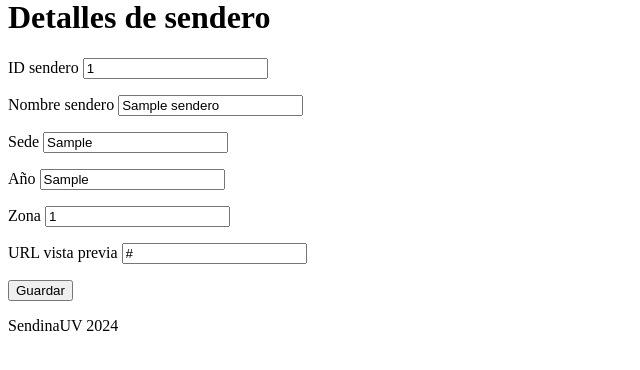
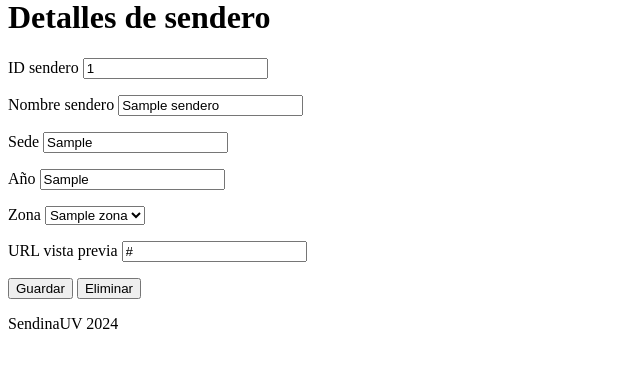
Before and after one commit to Froshlee14/SendinaUV, a PHP site: page /senderosUV/sendero/editar/1 in a window 1280 px wide. Shown: the part 136-506 px from the top of the page, without its empty margins (0-640 px from the left). Run offline with PHP 8.4, Linux system fonts and the light colour scheme; tables that the repository leaves empty or names only in its code hold one stand-in row (values such as "Sample post"); some libraries are stand-ins or nearby versions.

Commit message:
Modificaciones para cargar las zonas

```diff
--- a/controladores/senderoControlador.php
+++ b/controladores/senderoControlador.php
@@ -1,6 +1,7 @@
 <?php
 
-require_once 'entidades/senderoBean.php';
+require_once 'entidades/SenderoBean.php';
+require_once 'entidades/ZonaBean.php';
 
 class SenderoControlador extends Controlador{
 
@@ -9,6 +10,7 @@ class SenderoControlador extends Controlador{
 		$this->vista->mensaje = "";
 		$this->vista->sendero_lista = [];
 		$this->vista->sendero = null;
+		$this->vista->zona_lista = [];
 		//echo "<p> Nuevo sendero controlador </p>";
 	}
 
@@ -70,8 +72,11 @@ class SenderoControlador extends Controlador{
 		//var_dump($parametros);
 		$id_sendero = $parametros[0];
 		$sendero = $this->modelo->select($id_sendero);
+		//Tambien obtengo la lista de zonas para desplegarlas en un select field
+		$zonas = $this->modelo->selectZonas();
 
 		$this->vista->sendero = $sendero;
+		$this->vista->zona_lista = $zonas;
 		$this->renderizar('sendero/editor');
 	}
 
--- /dev/null
+++ b/entidades/ZonaBean.php
@@ -0,0 +1,33 @@
+<?php
+
+class zonaBean{
+	private $id_zona;
+	private $nombre;
+
+	public function __construct(
+			$id_zona = null,
+			$nombre = null
+		) {
+
+		$this->id_zona = $id_zona;
+		$this->nombre = $nombre;
+	}
+
+	public function set_id_zona($id_zona) {
+        $this->id_zona = $id_zona;
+    }
+
+    public function get_id_zona() {
+        return $this->id_zona;
+    }
+
+	public function set_nombre($nombre) {
+        $this->nombre = $nombre;
+    }
+
+    public function get_nombre() {
+        return $this->nombre;
+    }
+}
+
+?>
--- a/entidades/senderoBean.php
+++ b/entidades/senderoBean.php
@@ -1,6 +1,6 @@
 <?php
 
-class senderoBean {
+class SenderoBean {
     private $id_sendero;
     private $nombre;
     private $sede;
--- a/modelos/senderoModelo.php
+++ b/modelos/senderoModelo.php
@@ -63,6 +63,29 @@ class SenderoModelo extends Modelo{
 		}
 	}
 
+	public function selectZonas(){
+
+		$lista = [];
+		$sql = 'SELECT * from zona;';
+
+		try{
+			$query = $this->conexion->connect()->query($sql);
+
+			while($row = $query->fetch()) {
+
+				$zona = new ZonaBean(
+					$row['id_zona'],
+					$row['nombre']
+				);
+				array_push($lista, $zona);
+			}
+			return $lista;
+		}
+		catch(PDOException $e) {
+			return [];
+		}
+	}
+
 	public function insert($sendero){
         //Insertar datos de sendero a loa BD
 
--- a/vistas/sendero/editor.php
+++ b/vistas/sendero/editor.php
@@ -16,7 +16,8 @@
 
 		<?php
 			//var_dump($this->sendero_lista);
-			require_once 'entidades/senderoBean.php';
+			//require_once 'entidades/SenderoBean.php';
+			//var_dump($this->zona_lista);
 
 			$id_sendero = 0;
 			$nombre = '';
@@ -36,7 +37,7 @@
 		?>
 
 
-        <form action="<?php echo constant('URL') ?>sendero/guardar" method="post">
+        <form action="#" method="post" id="senderoForm">
 
             <p>
                 <label for="id_sendero">ID sendero</label>
@@ -55,17 +56,29 @@
             <label for="year">Año</label>
             <input type="text" name="year" value="<?php echo $year ?>" required>
             </p>
+
+
             <p>
             <label for="id_zona">Zona</label>
-            <input type="text" name="id_zona" value="<?php echo $id_zona ?>" required>
+            <select id="id_zona" name="id_zona">
+            <?php foreach ($this->zona_lista as $z): ?>
+                <option value="<?= $z->get_id_zona() ?>" <?= $z->get_id_zona() == $id_zona ? 'selected' : '' ?>>
+                    <?php echo $z->get_nombre(); ?>
+                </option>
+            <?php endforeach; ?>
+			</select>
             </p>
-            <p>
+
+			<p>
             <label for="url_recursos">URL vista previa</label>
             <input type="text" name="url_recursos" value="<?php echo $url_recursos ?>" required>
             </p>
 
             <p>
-                <input type="submit" value="Guardar">
+                <input type="submit" value="Guardar" onclick="prepareSubmit('guardar')">
+				<?php if($this->sendero !== null){ ?>
+				<input type="submit" value="Eliminar" onclick="prepareSubmit('borrar')">
+				<?php } ?>
             </p>
         </form>
 
@@ -74,6 +87,25 @@
 	</div>
 
 	<?php  require 'vistas/footer.php' ?>
+
+
+	<script>
+		//Tengo 2 botones dentro del mismo formulario, pero cada uno llama a un Servlet diferente.
+	    function prepareSubmit(action) {
+
+	    	var form = document.getElementById('senderoForm');
+
+	        if (action === 'guardar') {
+	            form.method = 'post';
+	            form.action = '<?php echo constant('URL') ?>sendero/guardar';
+	        } else if (action === 'borrar') {
+	            form.method = 'get';
+	            form.action= '<?php echo constant('URL') ?>sendero/borrar';
+	        }
+	        //form.submit();
+	    }
+	</script>
+
 </body>
 
 </html>
--- a/vistas/sendero/index.php
+++ b/vistas/sendero/index.php
@@ -16,7 +16,7 @@
 
 		<?php
 			//var_dump($this->sendero_lista);
-			require_once 'entidades/senderoBean.php';
+			require_once 'entidades/SenderoBean.php';
 			foreach($this->sendero_lista as $item){
 				$sendero = new senderoBean();
 				$sendero = $item;
```
Also changed, not shown: librerias/app.php (+1 -8 lines).
